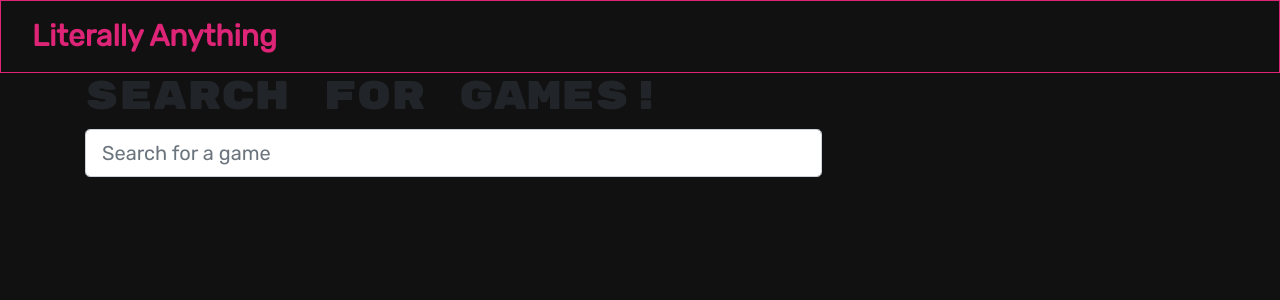
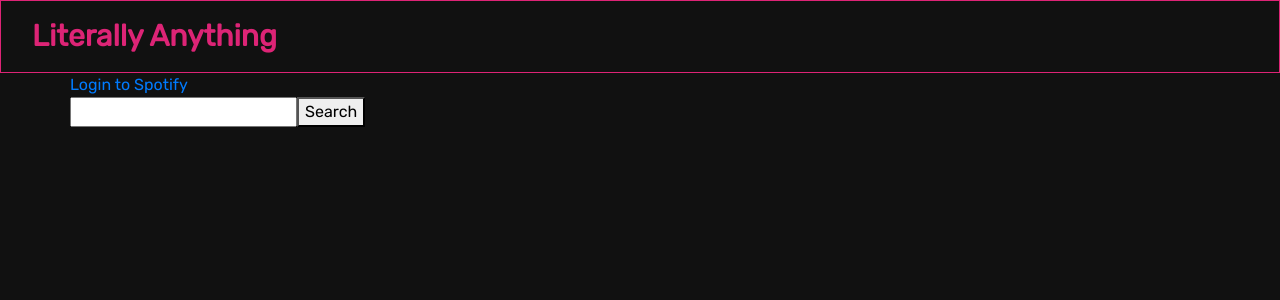
Before and after one commit to ryanweiler92/The-Spotify-Popularity-Game, a React (Create React App) app in the folder client/: page / in a window 1280 px wide. Shown: the top 300 px of the page. Built offline with nearby package versions, Linux system fonts and the light colour scheme.

Commit message:
working spotify API

```diff
--- a/client/package.json
+++ b/client/package.json
@@ -8,6 +8,7 @@
     "@testing-library/jest-dom": "^4.2.4",
     "@testing-library/react": "^9.3.2",
     "@testing-library/user-event": "^7.1.2",
+    "axios": "^0.27.2",
     "bootstrap": "^4.4.1",
     "graphql": "^16.3.0",
     "jwt-decode": "^2.2.0",
--- a/client/public/index.html
+++ b/client/public/index.html
@@ -6,7 +6,7 @@
   <link rel="icon" href="%PUBLIC_URL%/favicon.ico" />
   <meta name="viewport" content="width=device-width, initial-scale=1" />
   <meta name="theme-color" content="#000000" />
-  <meta name="description" content="Video Game" />
+  <meta name="description" content="Spotify" />
   <link rel="apple-touch-icon" href="%PUBLIC_URL%/logo192.png" />
   <!--
       manifest.json provides metadata used when your web app is installed on a
@@ -26,7 +26,7 @@
     rel="stylesheet">
 
 
-  <title>Video Game</title>
+  <title>Spotify</title>
 </head>
 
 <body>
--- a/client/src/App.js
+++ b/client/src/App.js
@@ -3,7 +3,6 @@ import { ApolloProvider, ApolloClient, InMemoryCache, createHttpLink } from '@ap
 import { setContext } from '@apollo/client/link/context';
 import { BrowserRouter as Router, Switch, Route } from 'react-router-dom';
 import Home from './pages/Home'
-import SingleDeal from './pages/SingleDeal'
 import Navigation from './components/Navigation'
 
 const httpLink = createHttpLink({
@@ -25,14 +24,16 @@ const client = new ApolloClient({
   cache: new InMemoryCache(),
 });
 
+
+
 function App() {
   return (
   <ApolloProvider client={client}>
     <Router>
       <Navigation />
+
       <Switch>
         <Route exact path="/" component={Home} />
-        <Route exact path="/deal" component={SingleDeal} />
       </Switch>
     </Router>
   </ApolloProvider>
--- a/client/src/components/SingleDealCard.js
+++ /dev/null
@@ -1,41 +0,0 @@
-import React, { useState, useEffect } from 'react';
-import {Container, Row, Col, Form, Button, Card, CardColumns} from 'react-bootstrap'
-
-export default function SingleDealCard
-({gameID, picture, name, retailPrice, salePrice, metacritic, steamRatingCount, steamRatingPercent, SteamRatingText, storeID, releaseDate}) {
-
-return (
-    <>
-    <CardColumns>
-        <Card key={gameID} border='dark'>
-            {picture ? (
-                <Card.Img src={picture} />
-            ) : null}
-            <Card.Body>
-                <Card.Title>{name}</Card.Title>
-                <p>Retail Price: {retailPrice}  Sale Price: {salePrice}</p>
-                <p>Metacritic Score: {metacritic}</p>
-            </Card.Body>
-        </Card>
-    </CardColumns>
-
-    <Row>
-        <Col>
-            <Card className="single-deal-card">
-                <img src={picture} className="card-img-top" />
-                <Card.Body>
-                    <Card.Title>{name}</Card.Title>
-                    <Card.Subtitle className="mb-2 text-muted">Release Date: {releaseDate}</Card.Subtitle>
-                    <ul className="list-group list-group-flush">
-                        <li className="list-group-item">Retail Price: {retailPrice} Sale Price: {salePrice}</li>
-                        <li className="list-group-item">Steam Rating: {steamRatingPercent}% Steam Rating Count: {steamRatingCount}</li>
-                        <li className="list-group-item">Metacritic Rating: {metacritic}</li>
-                    </ul>
-                </Card.Body>
-            </Card>
-        </Col>
-
-    </Row>
-    </>
-)
-};
--- a/client/src/pages/Home.js
+++ b/client/src/pages/Home.js
@@ -1,98 +1,84 @@
 import React, { useState, useEffect } from 'react';
-import {Container, Col, Form, Button, Card, CardColumns} from 'react-bootstrap'
-import { searchGames } from '../utils/API'
-import SingleDeal from './SingleDeal'
+import {Container, Row, Col, Form, Button, Card, CardColumns} from 'react-bootstrap'
 import { Link } from 'react-router-dom';
+import axios from 'axios';
 
 const Home = () => {
 
-    //state for game searched from form
-    const [searchedGames, setSearchedGames] = useState([]);
+    //SPOTIFY API STUFF
+    const CLIENT_ID = "f268301c1b63456b81cf1b534073b905"
+    const REDIRECT_URI = "http://localhost:3000"
+    const AUTH_ENDPOINT = "https://accounts.spotify.com/authorize"
+    const RESPONSE_TYPE = "token"
 
-    //form search
-    const [searchInput, setSearchInput] = useState('');
+    const [token, setToken] = useState("");
+    const [searchKey, setSearchKey] = useState("");
+    const [artists, setArtists] = useState([]);
 
+    useEffect(() => {
+    const hash = window.location.hash
+    let token = window.localStorage.getItem("token")
 
+    if (!token && hash) {
+        token = hash.substring(1).split("&").find(elem => elem.startsWith("access_token")).split("=")[1]
 
-    //Getting the game data when the form submits
-    const handleFormSubmit = async (event) => {
-        event.preventDefault();
+        window.location.hash = ""
+        window.localStorage.setItem("token", token)
+    }
 
-        if (!searchInput) {
-            return false;
-        }
+    setToken(token)
 
-        try {
-            const response = await searchGames(searchInput)
+    }, [])
 
-            if(!response.ok) {
-                throw new Error('something went wrong!')
+    const logout = () => {
+    setToken("")
+    window.localStorage.removeItem("token")
+    }
+
+    const searchArtists = async (e) => {
+        e.preventDefault()
+        const {data} = await axios.get("https://api.spotify.com/v1/search", {
+            headers: {
+                Authorization: `Bearer ${token}`
+            },
+            params: {
+                q: searchKey,
+                type: "artist"
             }
+        })
+        console.log({data})
+        setArtists(data.artists.items)
+    }
 
-            const  items  = await response.json();
+    const renderArtists = () => {
+        return artists.map(artist => (
+            <div key={artist.id}>
+                {artist.images.length ? <img width={"100%"} src={artist.images[0].url} alt=""/> : <div>No Image</div>}
+                {artist.name}
+            </div>
+        ))
+    }
 
-            console.log(items)
-
-            const gameData = items.map((game) => ({
-                gameID: game.gameID,
-                cheapestDealID: game.cheapestDealID,
-                name: game.external,
-                price: game.cheapest,
-                picture: game.thumb
-            }))
-            setSearchedGames(gameData)
-            setSearchInput('');
-        } catch (err){
-            console.error(err)
-        }
-    };
-
-
+    //END SPOTIFY API STUFF
 
     return (
         <>
         <Container>
-            <h1>Search for Games!</h1>
-            <Form onSubmit={handleFormSubmit}>
-                <Form.Row>
-                    <Col xs={12} md={8}>
-                        <Form.Control
-                         name='searchInput'
-                         value={searchInput}
-                         onChange={(e) => setSearchInput(e.target.value)}
-                         type='text'
-                         size='lg'
-                         placeholder='Search for a game'
-                        />
-                    </Col>
-                </Form.Row>
-            </Form>
-        </Container>
-
-        <Container>
-            <CardColumns>
-                {searchedGames.map((game) => {
-                    return (
-                        <Card key={game.gameID} border='dark'>
-                            {game.picture ? (
-                                <Card.Img src={game.picture} />
-                            ) : null}
-                            <Card.Body>
-                                <Card.Title>{game.name}</Card.Title>
-                                <p className='small'>Price: {game.price}</p>
-                                <Link to={{
-                                    pathname: "/deal",
-                                    state: {id: game.cheapestDealID,
-                                            }
-                                    }}>
-                                    <button value={game.gameID}>View This Deal</button>
-                                </Link>
-                            </Card.Body>
-                            )
-                        </Card>
-                    )
-                })}
-            </CardColumns>
+        <Row>
+              {!token ?
+                    <a href={`${AUTH_ENDPOINT}?client_id=${CLIENT_ID}&redirect_uri=${REDIRECT_URI}&response_type=${RESPONSE_TYPE}`}>Login
+                        to Spotify</a>
+                    : <button onClick={logout}>Logout</button>}
+        </Row>
+        <Row>
+        <form onSubmit={searchArtists}>
+            <input type="text" onChange={e => setSearchKey(e.target.value)}/>
+            <button type={"submit"}>Search</button>
+        </form>
+        </Row>
+        <Row>
+        {renderArtists()}
+        </Row>
         </Container>
         </>
     )
```
Also changed, not shown: client/src/pages/SingleDeal.js (deleted, +0 -84 lines), 2 other files (tests, documents, lock files or other folders).
